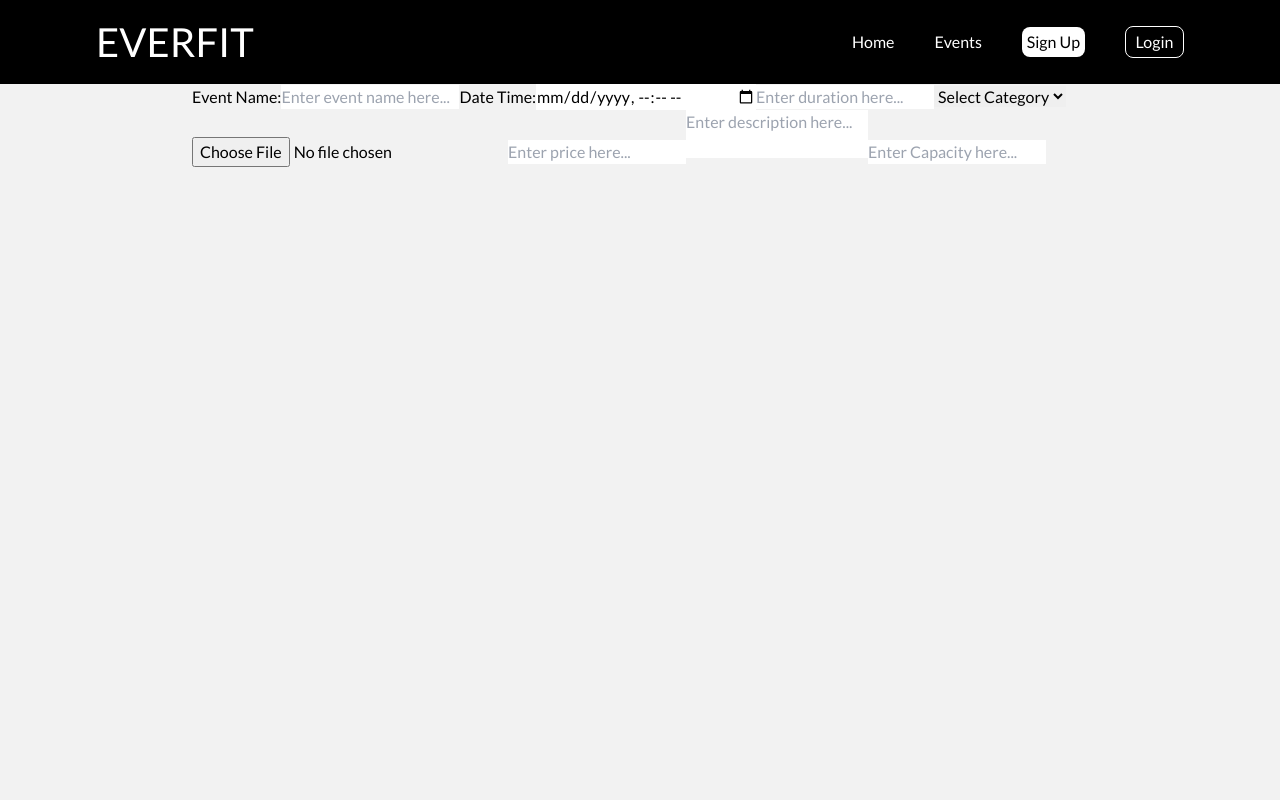
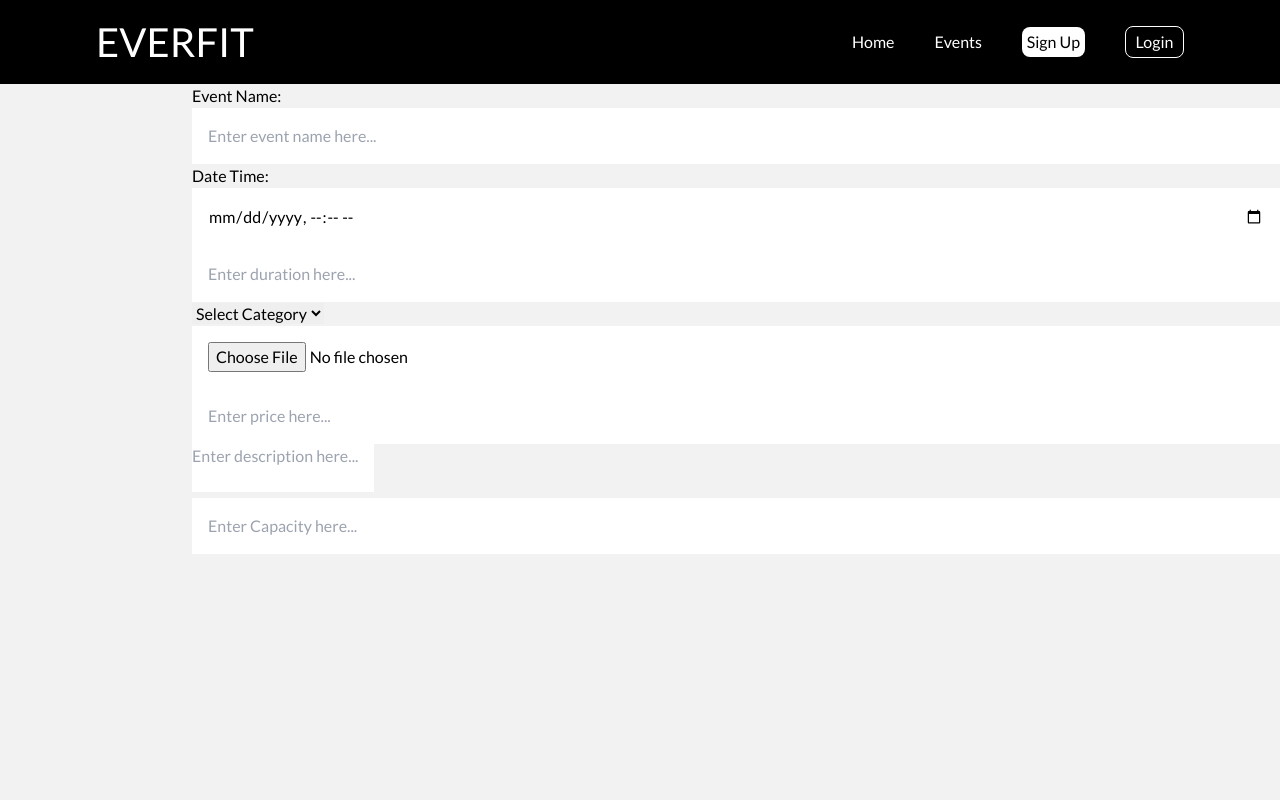
Before and after one commit to victorcastorgui/everfit, a Next.js app: page /manageEvents/addEvent in a window 1280 px wide. Shown: the top 800 px of the page. Built offline with nearby package versions, Linux system fonts and the light colour scheme; no server answers.

Commit message:
fix: styling

```diff
--- a/src/components/InputForm.tsx
+++ b/src/components/InputForm.tsx
@@ -3,7 +3,7 @@ import { InputHTMLAttributes } from "react";
 function InputForm(props: InputHTMLAttributes<HTMLInputElement>) {
   return (
     <>
-      <input className="text-black" {...props} />
+      <input className="text-black bg-white w-full p-4" {...props} />
     </>
   );
 }
```
